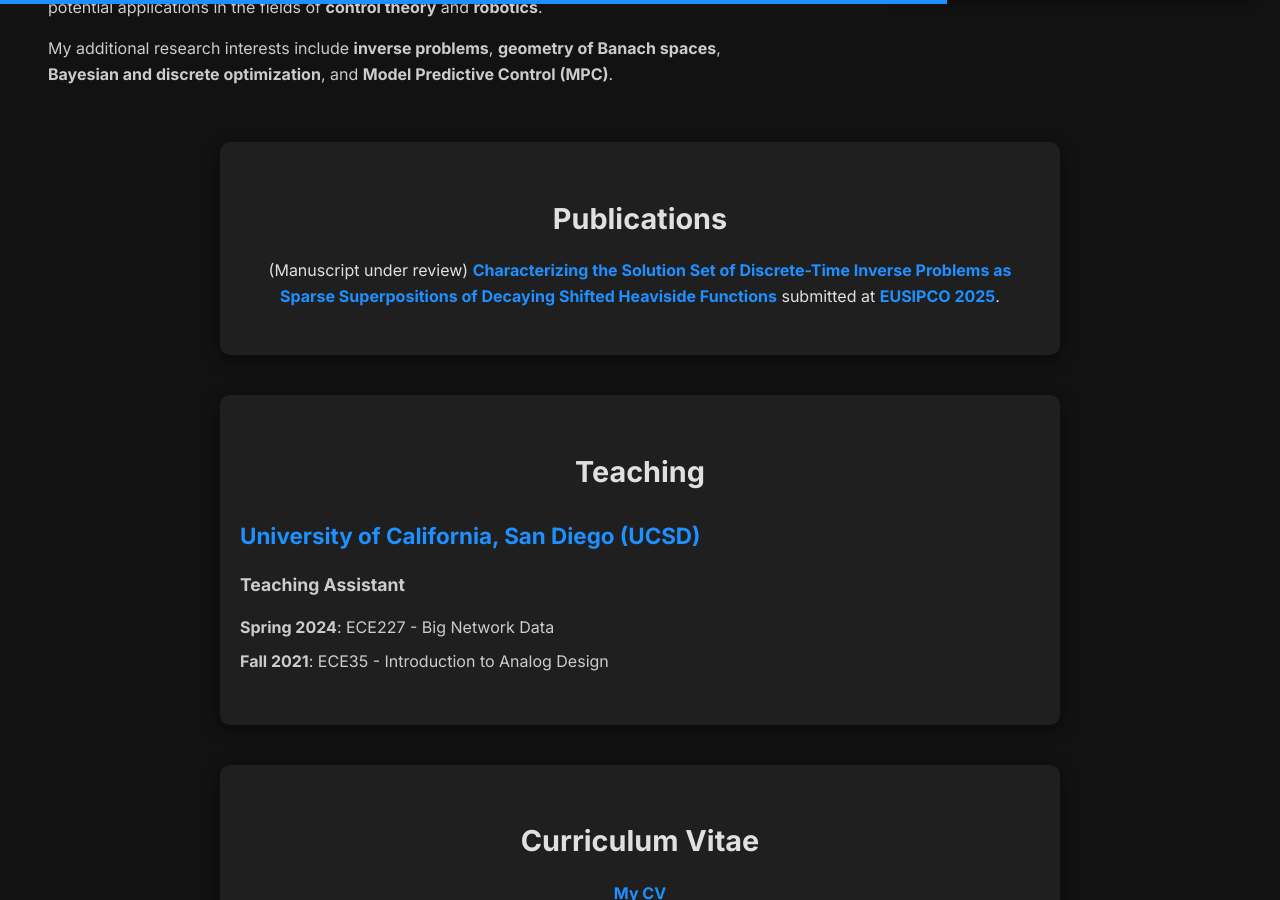
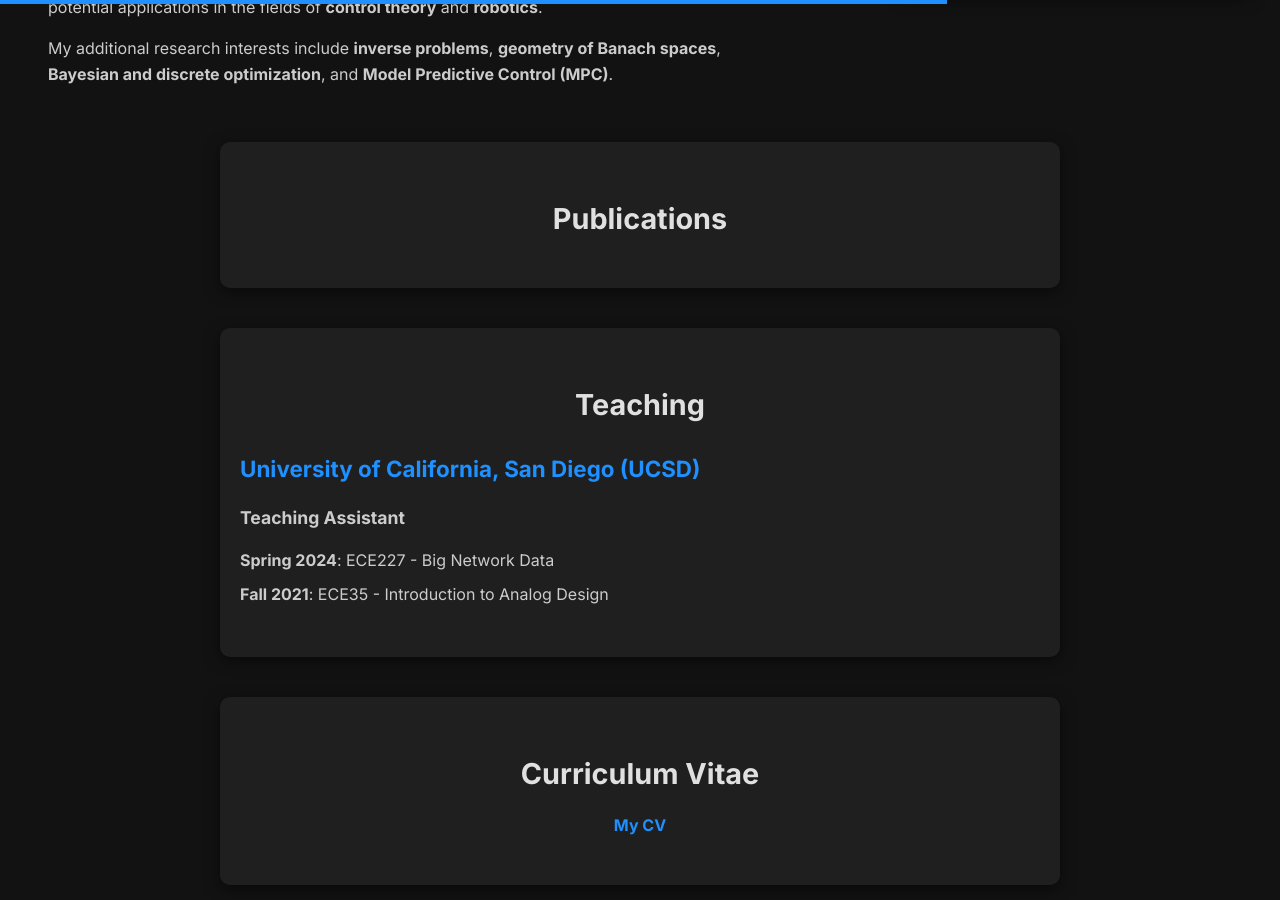
Before and after one commit to raolivei13/website_rich, a Jekyll site: the page index.html, which Jekyll copies as it is, in a window 1280 px wide and 900 px high, scrolled down 581 px. Built offline with Jekyll 4.4.1, drawn with Linux system fonts in a browser that asks for light colours.

Commit message:
Update index.html

```diff
--- a/index.html
+++ b/index.html
@@ -66,7 +66,7 @@
   <section id="current-works" class="current-works-section">
     <h2>Publications</h2>
     <p>
-     (Manuscript under review) <a href="eusipco_conf_paper_dt_inv_probs_2025.pdf">Characterizing the Solution Set of Discrete-Time Inverse Problems as Sparse Superpositions of Decaying Shifted Heaviside Functions</a> submitted at <a href="https://eusipco2025.org/">EUSIPCO 2025</a>.
+
     </p>
   </section>
 
```
